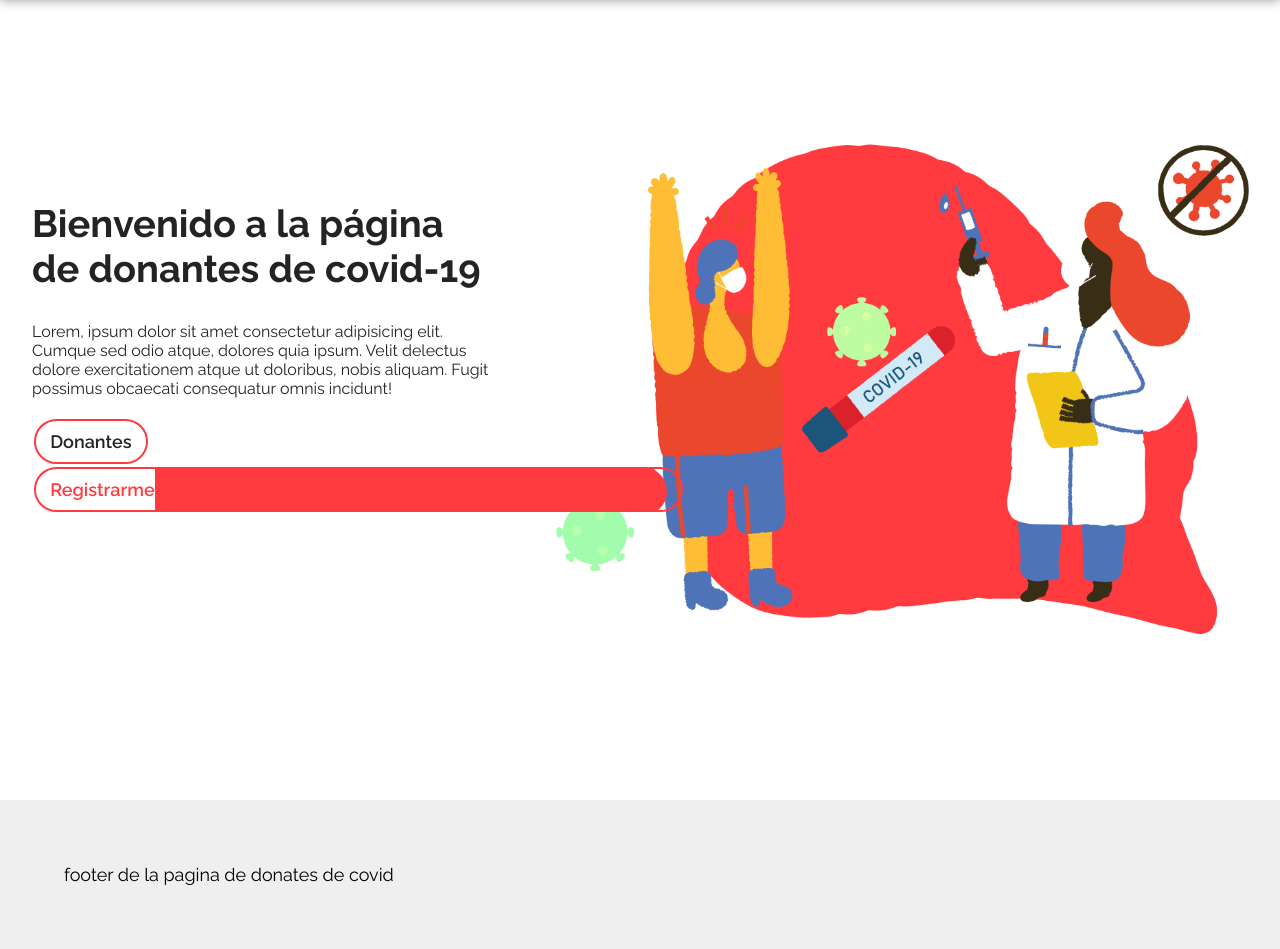
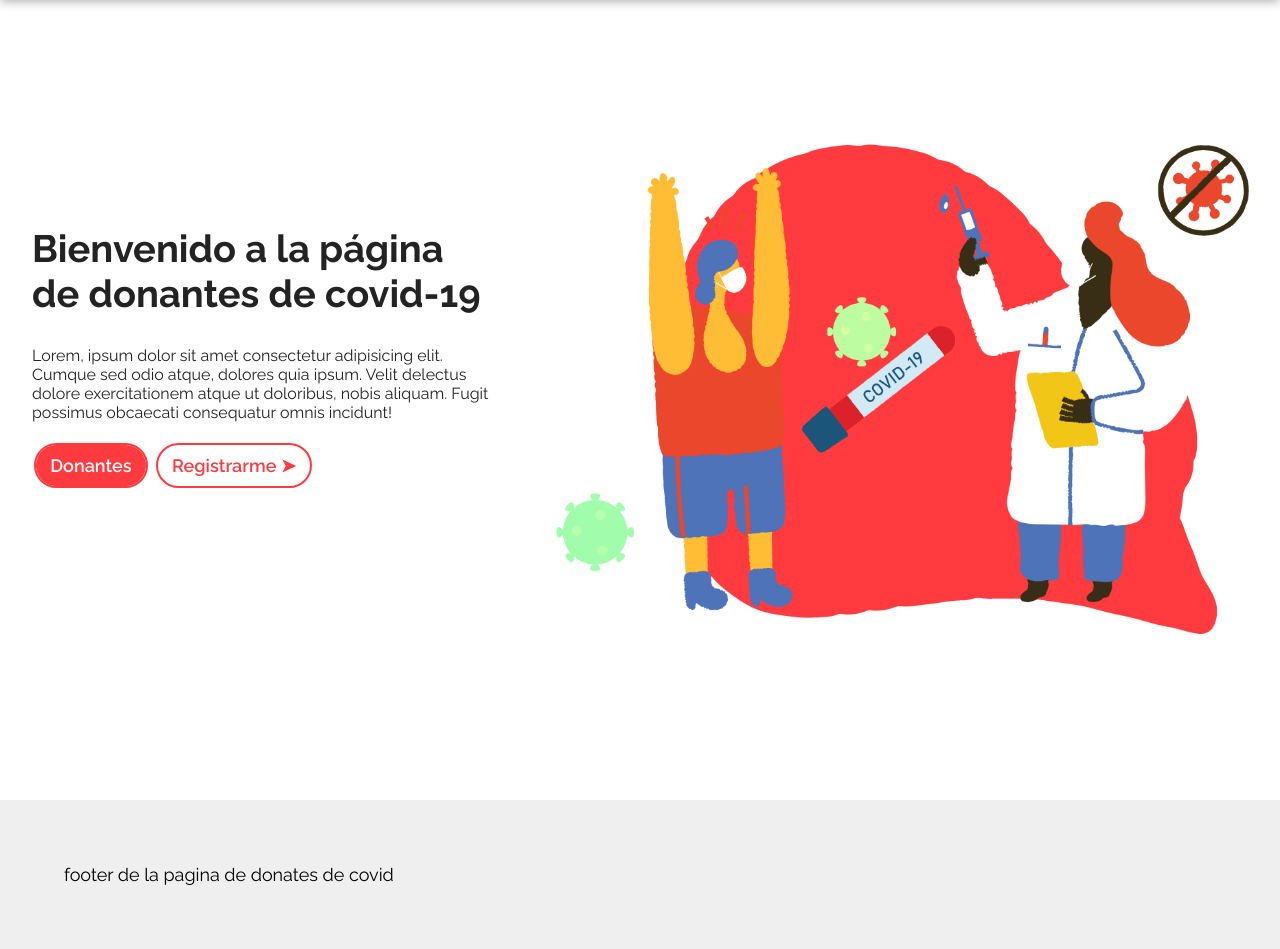
Before and after one commit to Steve-Hndz/UFront-End, a PHP site: the page made by views/home.php in a window 1280 px wide; the page is wider, and only the part inside the window is pictured. Shown: the part 64-1013 px from the top of that part. Run offline with PHP 8.4, Linux system fonts and the light colour scheme; the template is opened without the code that fills it, so the values that code supplies are empty; some libraries are stand-ins or nearby versions.

Commit message:
Update home.php
Se cambió la imagen del botón por un ícono para adaptarse mejor al contenido

```diff
--- a/views/home.php
+++ b/views/home.php
@@ -7,13 +7,11 @@
                 <p class="presentation__description">Lorem, ipsum dolor sit amet consectetur adipisicing elit. Cumque sed odio atque, dolores quia ipsum. Velit delectus dolore exercitationem atque ut doloribus, nobis aliquam. Fugit possimus obcaecati consequatur omnis incidunt!</p>
             </div>
             <div class="presentation__buttons">
-                <button class="button">
-                    <span class="button__text">Donantes</span>
+                <button class="button button--fill">
+                    Donantes
                 </button>
                 <button class="button button--outline">
-                    <span class="button__text">Registrarme</span>
-                    <img src="assets/images/arrow-right.svg" alt="flecha ir" class="button__icon">
-
+                    Registrarme ➤
                 </button>
             </div>
         </div>
```
